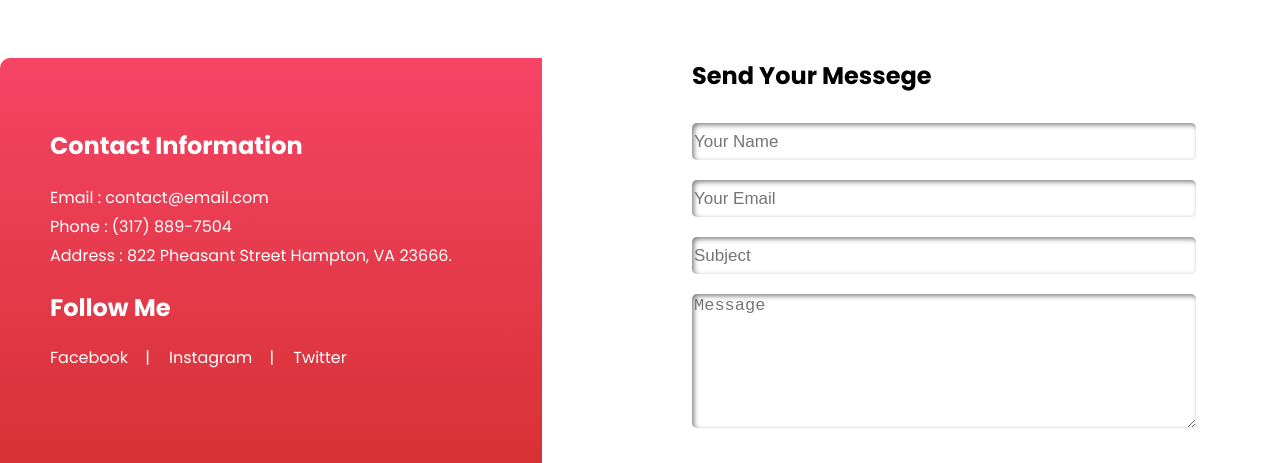
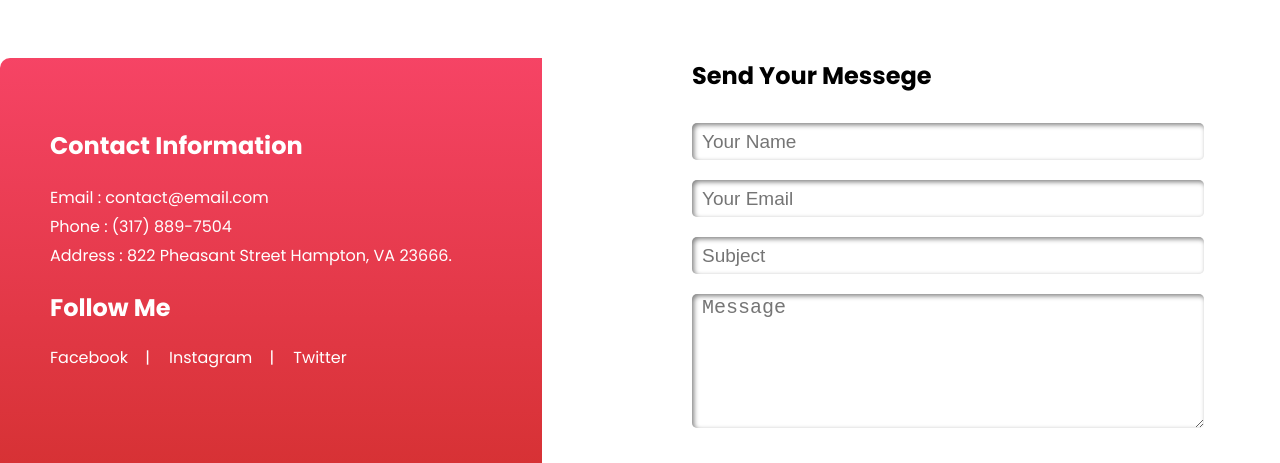
Before and after one commit to RakibPro/assignment1-portfolio, a plain HTML site: page index.html in a window 1280 px wide. Shown: the part 2202-2665 px from the top of the page. Drawn offline with Linux system fonts and the light colour scheme.

Commit message:
contact form bug fix

```diff
--- a/style.css
+++ b/style.css
@@ -50,6 +50,7 @@ p{
 }
 /* Hero Section End */
 
+
 /* Mission Section Start */
 .mission-area{
     height: 550px;
@@ -88,6 +89,7 @@ p{
     background-color: rgba(35, 216, 216, 0.2);
 }
 /* Mission Section End */
+
 
 /* About Me Section Start */
 .about-me{
@@ -129,6 +131,7 @@ p{
 
 /* About Me Section End */
 
+
 /* Contact Section Start */
 .contact-area{
     height: 700px;
@@ -164,25 +167,30 @@ p{
     padding: 10px 0px;
 }
 .input-field{
-    font-size: 17px;
+    padding-left: 10px;
+    font-size: 19px;
     height: 35px;
     width: 500px;
     border: none;
+    outline: none;
     border-radius: 5px;
     box-shadow: inset 2px 2px 5px gray, inset -2px -2px 15px white;
 }
 .text-area{
-        font-size: 17px;
-        height: 130px;
-        width: 500px;
-        border: none;
-        border-radius: 5px;
-        box-shadow: inset 2px 2px 5px gray, inset -2px -2px 15px white;
-
+    padding-left: 10px;
+    font-size: 20px;
+    height: 130px;
+    width: 500px;
+    border: none;
+    outline: none;
+    border-radius: 5px;
+    box-shadow: inset 2px 2px 5px gray, inset -2px -2px 15px white;
 }
-.i-content::placeholder{
-    border: none;
-    font-size: 17px;
+.input-field::placeholder{
+    font-size: 19px;
+}
+.text-area::placeholder{
+    font-size: 20px;
 }
 .s-btn{
     display: inline-block;
@@ -199,7 +207,6 @@ p{
 form h1{
     margin: 0px 0px 20px 0px;
 }
-
 /* Contact Section End */
 
 
```
Also changed, not shown: index.html (+4 -0 lines).
